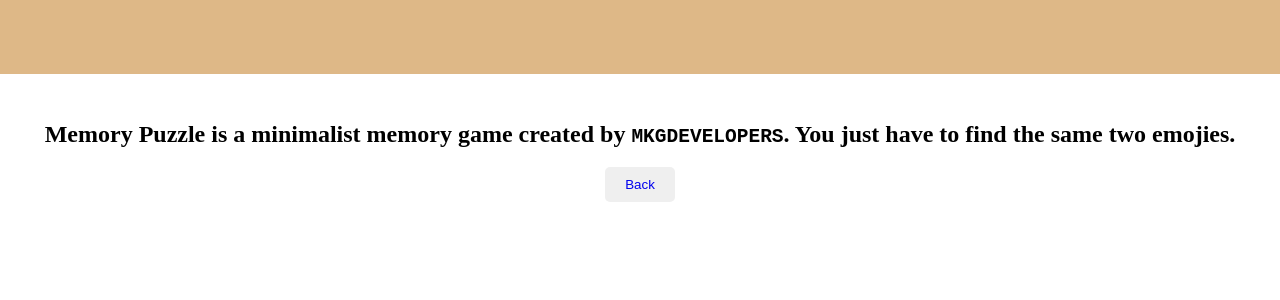
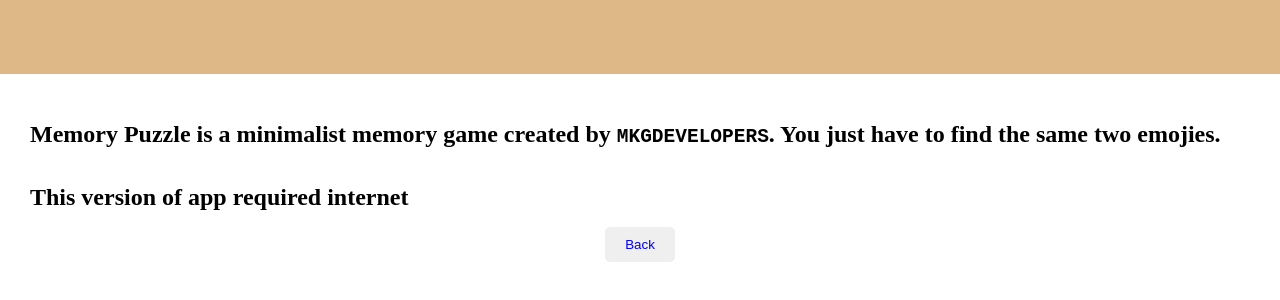
Before and after one commit to mkgdevelopers/puzzle, a plain HTML site: page index.html in a window 1280 px wide. Shown: the part 2326-2626 px from the top of the page. Drawn offline with Linux system fonts and the light colour scheme.

Commit message:
Update index.html

```diff
--- a/index.html
+++ b/index.html
@@ -33,7 +33,7 @@
 
     <div id="about">
 
-        <h2>Memory Puzzle is a minimalist memory game created by <code>MKGDEVELOPERS</code>. You just have to find the same two emojies.</h2>
+        <h2>Memory Puzzle is a minimalist memory game created by <code>MKGDEVELOPERS</code>. You just have to find the same two emojies. This version of app required internet</h2>
         <button id="btn1"><a href="#homePage">Back</a></button>
 
     </div>
```
